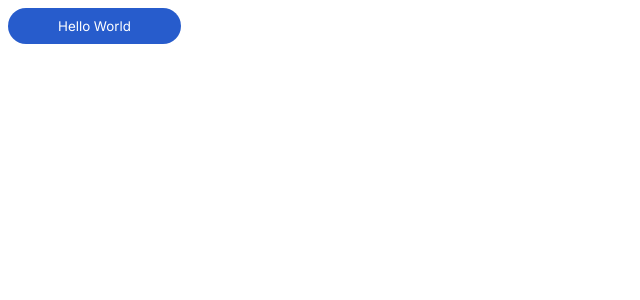
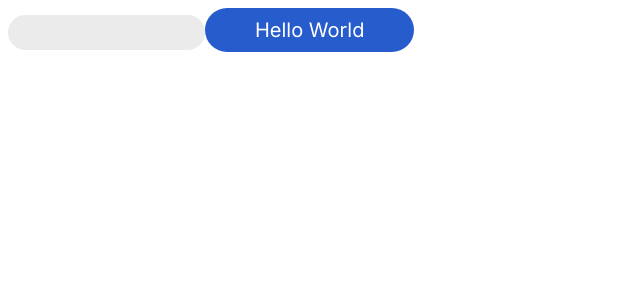
Before and after one commit to lioncio1229/rlmovies-frontend, a React (Vite) app: page / in a window 1280 px wide. Shown: the top 300 px of the page, without its empty margins (0-640 px from the left). Built offline with nearby package versions, Linux system fonts and the light colour scheme.

Commit message:
Add Textfield component

```diff
--- a/src/App.tsx
+++ b/src/App.tsx
@@ -1,9 +1,11 @@
 import Button from './components/button/Button';
+import Textfield from './components/textfield/Textfield';
 
 function App()
 {
     return (
         <>
+            <Textfield/>
             <Button text='Hello World'/>
         </>
     )
--- a/src/components/button/Button.tsx
+++ b/src/components/button/Button.tsx
@@ -7,18 +7,20 @@ type ButtonParams = {
     xPadding?: number,
     yPadding?: number,
     radius?: number,
+    flexible?: boolean,
 }
 
-function Button({text, size = 20, xPadding = 50, yPadding = 10, radius = 25} : ButtonParams)
+function Button({text, size = 20, xPadding = 50, yPadding = 10, radius = 25, ...props} : ButtonParams)
 {
     const StyledButton = styled.button`
-        font-size: ${size};
+        font-size: ${size}px;
         background-color: ${theme.primary};
         padding: ${yPadding}px ${xPadding}px;
         color: white;
         border-style: none;
         font-family: 'Inter';
         border-radius: ${radius}px;
+        ${props.flexible && 'width: 100%;'}
     `;
 
     return (
--- /dev/null
+++ b/src/components/textfield/Textfield.tsx
@@ -0,0 +1,26 @@
+import styled from "styled-components";
+
+interface Props {
+    xPadding?: number,
+    yPadding?: number,
+    radius?: number,
+    type?: string,
+    flexible?: boolean,
+    onChange?: (value: string) => void,
+}
+
+function Textfield({xPadding = 10, yPadding = 10, type='string', radius = 25, ...props} : Props)
+{
+    const _input = styled.input`
+        padding: ${yPadding}px ${xPadding}px;
+        outline-style: none;
+        border-radius: ${radius}px;
+        border-style: none;
+        background-color: #EBEBEB;
+        ${props.flexible && 'width: 100%;'}
+        box-sizing: border-box;
+    `;
+    return <_input type={type} onChange={(e) => props.onChange?.(e.target.value)}/>
+}
+
+export default Textfield;
```
Also changed, not shown: src/components/button/index.css (deleted).
